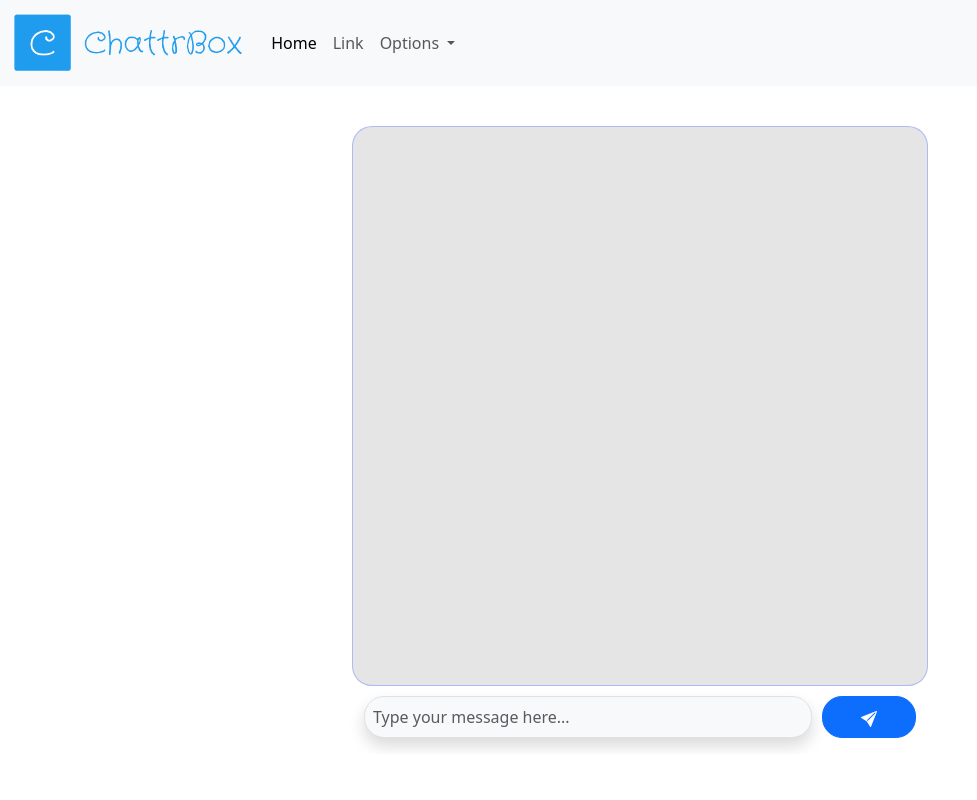
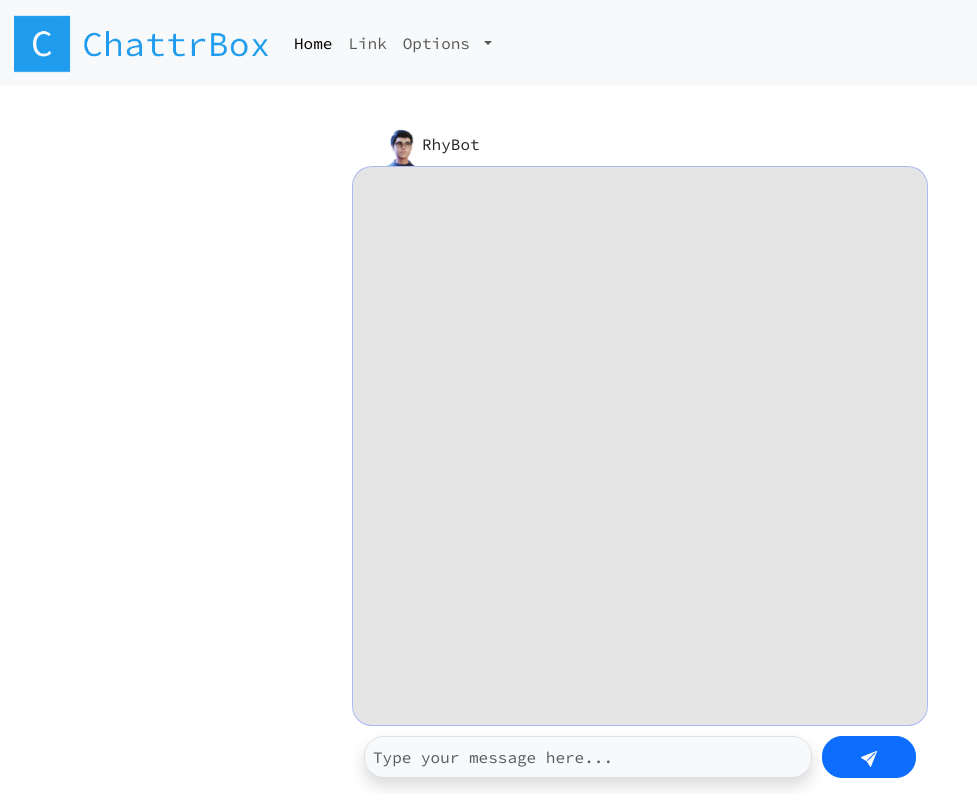
Before and after one commit to rhythmd18/ChattrBox, a Flask app: page / in a window 1280 px wide. Shown: the whole page, without its empty margins (0-977 px from the left). Run offline with Flask 2, Linux system fonts and the light colour scheme; a user stored in the database is signed in; some libraries are stand-ins or nearby versions.

Commit message:
All changes made

```diff
--- a/ChattrBox/static/styles.css
+++ b/ChattrBox/static/styles.css
@@ -140,3 +140,7 @@ h1 {
     position: fixed;
     width: 100%;
 }
+
+.profile {
+    margin-left: 30px;
+}
--- a/ChattrBox/templates/chat.html
+++ b/ChattrBox/templates/chat.html
@@ -6,6 +6,7 @@
 
 {% block main %}
   <div class="container" id="main-chat">
+    <div class="profile"><img src="/static/Avatar.png" height="40">RhyBot</div>
     <div class="chat-window">
       <div></div>
     </div>
--- a/ChattrBox/templates/layout.html
+++ b/ChattrBox/templates/layout.html
@@ -3,15 +3,18 @@
   <head>
     <meta charset="utf-8">
     <meta name="viewport" content="width=device-width, initial-scale=1">
-    <link rel="apple-touch-icon" sizes="180x180" href="/static/apple-touch-icon.png">
-    <link rel="icon" type="image/png" sizes="32x32" href="/static/favicon-32x32.png">
-    <link rel="icon" type="image/png" sizes="16x16" href="/static/favicon-16x16.png">
-    <link rel="manifest" href="/static/site.webmanifest">
+    <link rel="apple-touch-icon" sizes="180x180" href="/apple-touch-icon.png">
+    <link rel="icon" type="image/png" sizes="32x32" href="/favicon-32x32.png">
+    <link rel="icon" type="image/png" sizes="16x16" href="/favicon-16x16.png">
+    <link rel="manifest" href="/site.webmanifest">
     <title>ChattrBox: {% block title %}{% endblock %}</title>
     <link href="https://cdn.jsdelivr.net/npm/bootstrap@5.3.0-alpha1/dist/css/bootstrap.min.css" rel="stylesheet" integrity="sha384-GLhlTQ8iRABdZLl6O3oVMWSktQOp6b7In1Zl3/Jr59b6EGGoI1aFkw7cmDA6j6gD" crossorigin="anonymous">
     <link rel="stylesheet" href="/static/styles.css">
+    <link rel="preconnect" href="https://fonts.googleapis.com">
+    <link rel="preconnect" href="https://fonts.gstatic.com" crossorigin>
+    <link href="https://fonts.googleapis.com/css2?family=Source+Code+Pro&display=swap" rel="stylesheet">
   </head>
-  <body>
+  <body style="font-family: 'Source Code Pro', monospace;">
     {% block body %}{% endblock %}
   </body>
 </html>
```
Also changed, not shown: ChattrBox/static/Avatar.jpeg (deleted), ChattrBox/static/Avatar.png (added), ChattrBox/static/My project.png, ChattrBox/static/android-chrome-192x192.png, ChattrBox/static/android-chrome-512x512.png, ChattrBox/static/apple-touch-icon.png, ChattrBox/static/favicon-16x16.png, ChattrBox/static/favicon-32x32.png, ChattrBox/static/favicon.ico.
